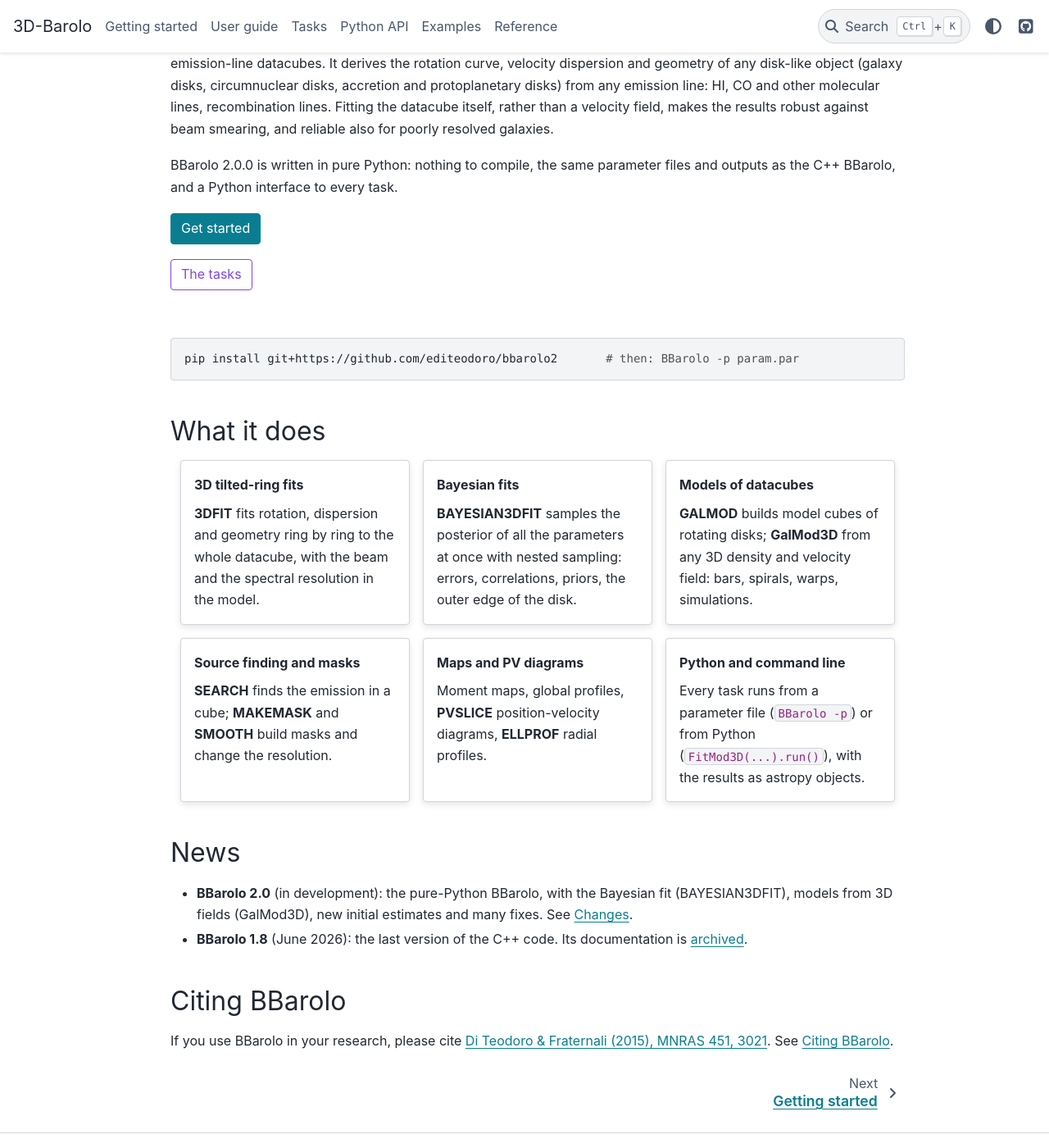
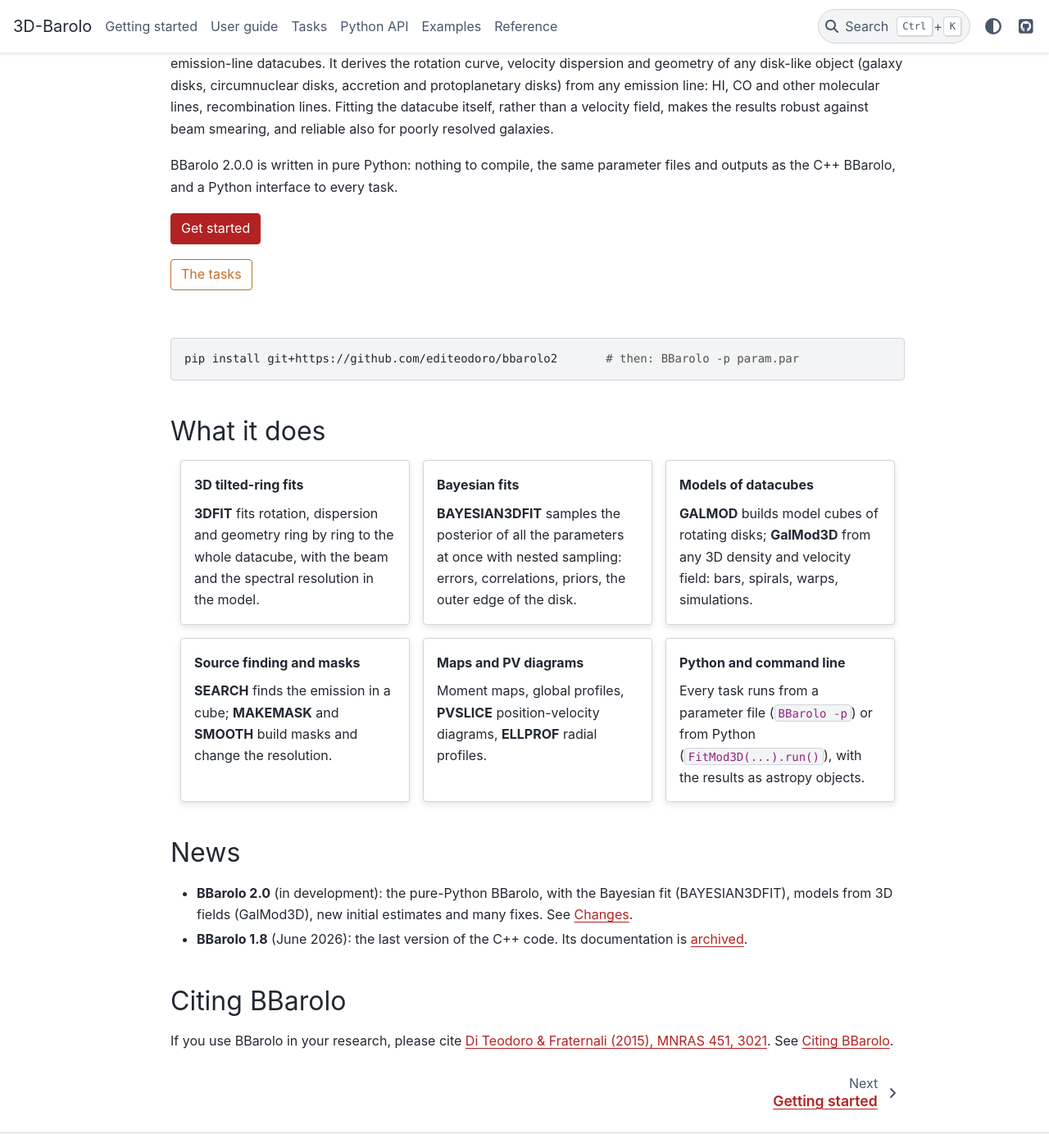
Before and after one commit to editeodoro/bbarolo2, a Sphinx documentation site: the page built from docs/index.md, in a window 1280 px wide and 1400 px high, scrolled down 221 px. Shown: the whole window at 82% size. Built offline with Sphinx 7.4.7 and the PyData theme 0.15.4, drawn with Linux system fonts in a browser that asks for light colours.

Commit message:
Documentation: the BBarolo colour (firebrick) with accessible contrast in both themes
Co-Authored-By: Claude Opus 5.5 <noreply@anthropic.com>

```diff
--- a/docs/_static/custom.css
+++ b/docs/_static/custom.css
@@ -1,11 +1,21 @@
 /* BBarolo documentation: small additions to pydata-sphinx-theme */
-:root {
-  --pst-color-primary: #8b1a1a;          /* Barolo red */
+/* The BBarolo colour, firebrick #B22222. In dark mode a lighter tint of the same hue, for a contrast of at
+   least 4.5:1 on the dark backgrounds (#B22222 itself is 2.7:1). The highlights (hover of the buttons) and the
+   links in code (a > code) replace the teal and purple of the theme. The selectors are those of the theme
+   (a plain :root is less specific, and the theme's light colours would win). */
+html[data-theme="light"], html:not([data-theme]) {
+  --pst-color-primary: #B22222;                  /* 6.7:1 on white */
+  --pst-color-primary-highlight: #8b1a1a;
+  --pst-color-link-higher-contrast: #8b1a1a;
   --pst-color-secondary: #c0712b;
+  --pst-color-secondary-highlight: #925621;
 }
 html[data-theme="dark"] {
-  --pst-color-primary: #e0706a;
+  --pst-color-primary: #e67f7f;                  /* 6.5:1 on the background, 4.8:1 on the code blocks */
+  --pst-color-primary-highlight: #eb9898;
+  --pst-color-link-higher-contrast: #eb9898;
   --pst-color-secondary: #e3a063;
+  --pst-color-secondary-highlight: #e9b586;
 }
 
 /* Landing page */
```
